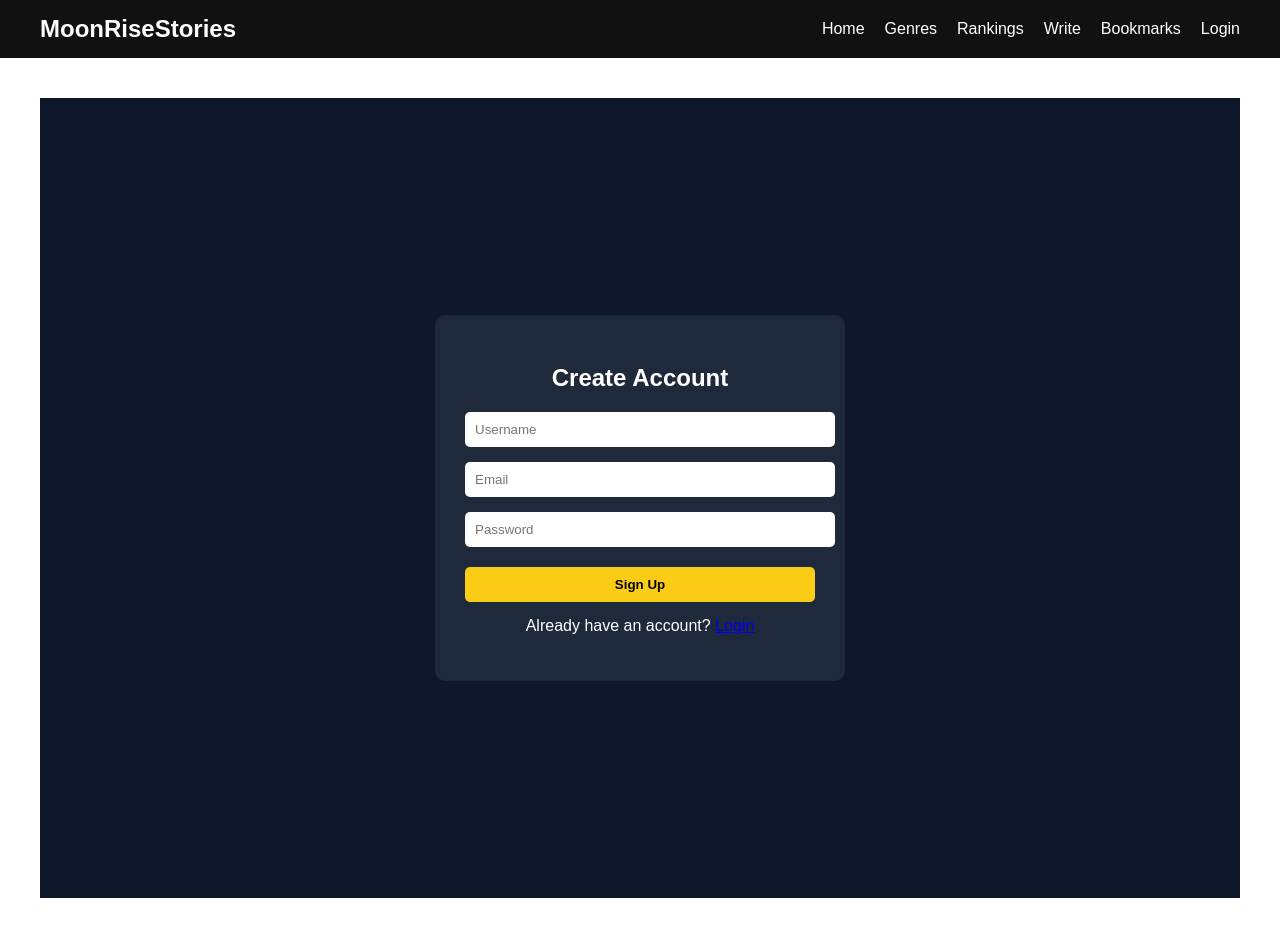
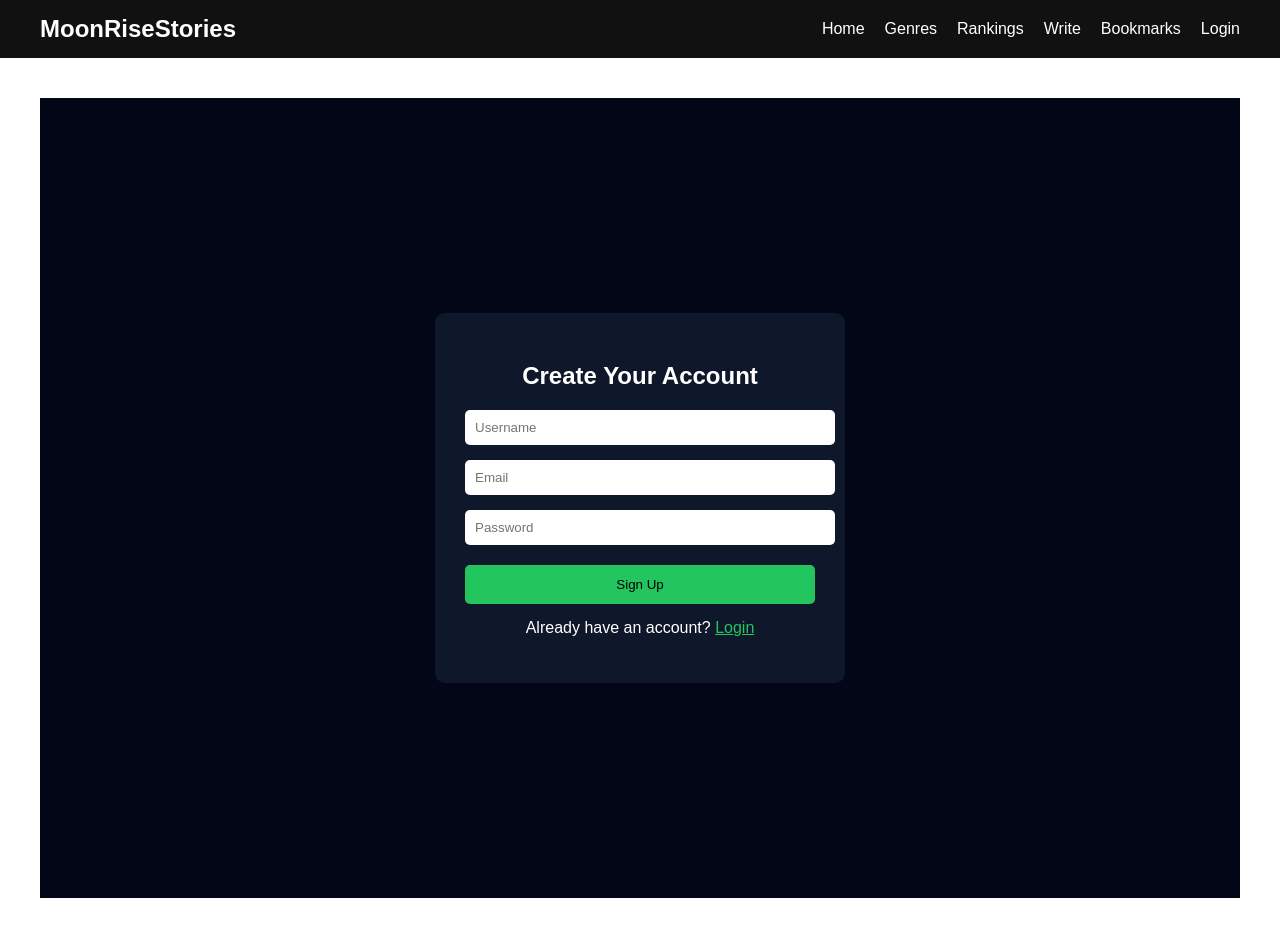
Before and after one commit to moonrisestories/moonrisestories, a Next.js app: page /signup in a window 1280 px wide. Built offline with nearby package versions, Linux system fonts and the light colour scheme.

Commit message:
signup page added

```diff
--- a/app/signup/page.tsx
+++ b/app/signup/page.tsx
@@ -1,21 +1,23 @@
 export default function SignupPage() {
   return (
-    <div style={{
-      minHeight: "100vh",
+    <main style={{
+      height: "100vh",
       display: "flex",
       justifyContent: "center",
       alignItems: "center",
-      background: "#0f172a",
+      background: "#020617",
       color: "white"
     }}>
+
       <div style={{
         width: "350px",
         padding: "30px",
-        background: "#1e293b",
+        background: "#0f172a",
         borderRadius: "10px"
       }}>
+
         <h2 style={{ textAlign: "center", marginBottom: "20px" }}>
-          Create Account
+          Create Your Account
         </h2>
 
         <input
@@ -56,19 +58,21 @@ export default function SignupPage() {
 
         <button style={{
           width: "100%",
-          padding: "10px",
-          background: "#facc15",
+          padding: "12px",
+          background: "#22c55e",
           border: "none",
           borderRadius: "5px",
-          fontWeight: "bold"
+          cursor: "pointer"
         }}>
           Sign Up
         </button>
 
         <p style={{ marginTop: "15px", textAlign: "center" }}>
-          Already have an account? <a href="/login">Login</a>
+          Already have an account? <a href="/login" style={{ color: "#22c55e" }}>Login</a>
         </p>
+
       </div>
-    </div>
+
+    </main>
   );
 }
```
